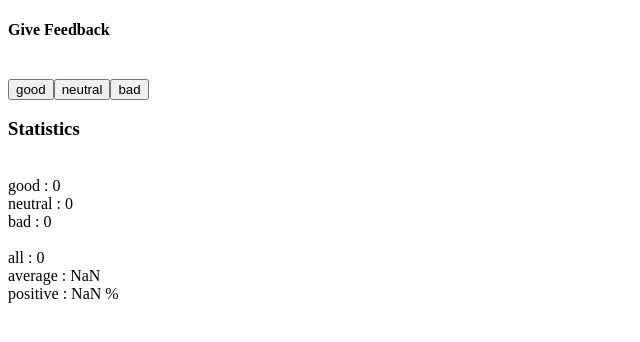
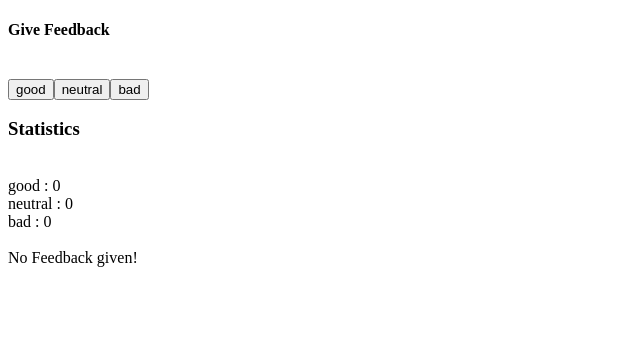
Before and after one commit to ThiwankaS/Full-Stack-Open-Web, a React (Vite) app in the folder Part1/unicafe/: page / in a window 1280 px wide. Shown: the top 342 px of the page, without its empty margins (0-640 px from the left). Built offline with nearby package versions, Linux system fonts and the light colour scheme.

Commit message:
1.9 Exercise unicafe step4

```diff
--- a/Part1/unicafe/src/App.jsx
+++ b/Part1/unicafe/src/App.jsx
@@ -63,6 +63,11 @@ const Feedback = (props) => {
 
 const Statistics = (props) => {
   const { good,neutral,bad,all } = props;
+  if (all === 0){
+    return (
+      <div>No Feedback given!</div>
+    )
+  } else {
     return(
       <div>
         <div>all : {all}</div>
@@ -71,5 +76,6 @@ const Statistics = (props) => {
       </div>
     )
   }
+}
 
 export default App
```
Lines whose indentation alone changed are shown as unchanged.
